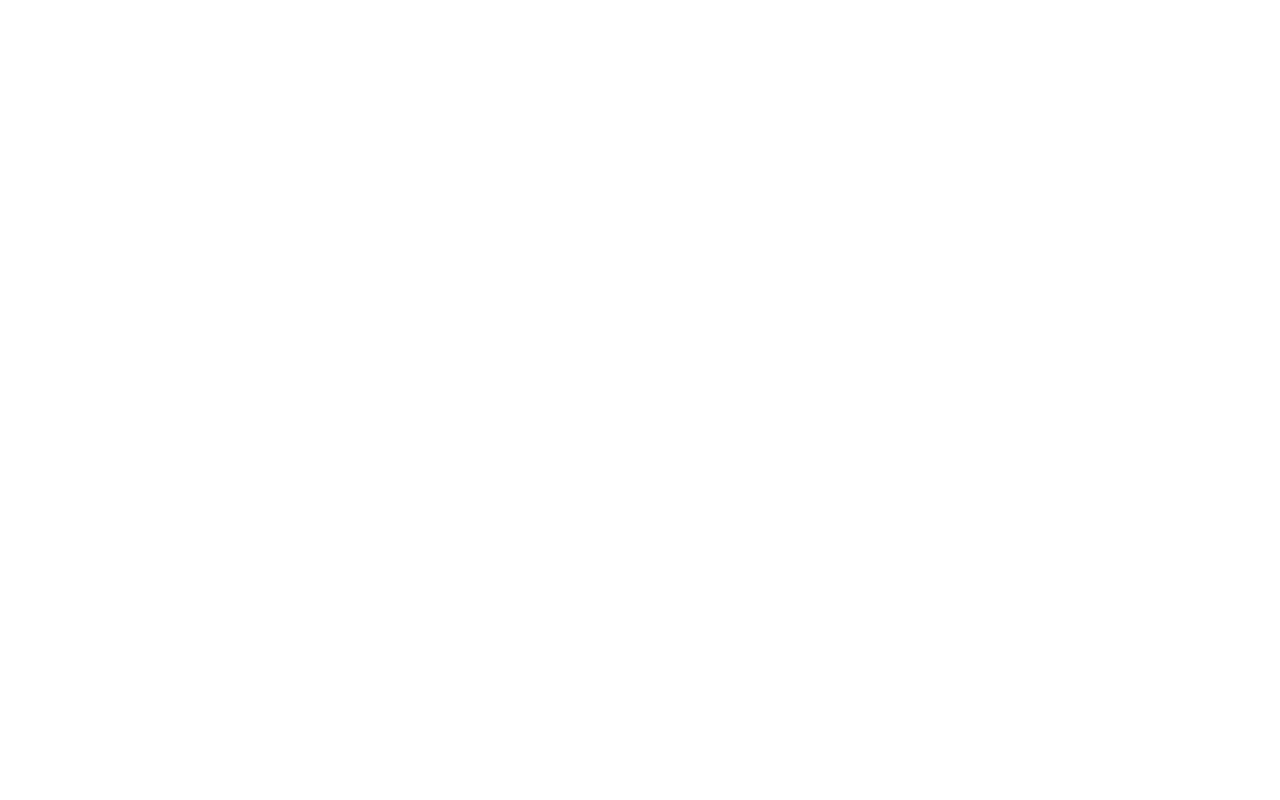
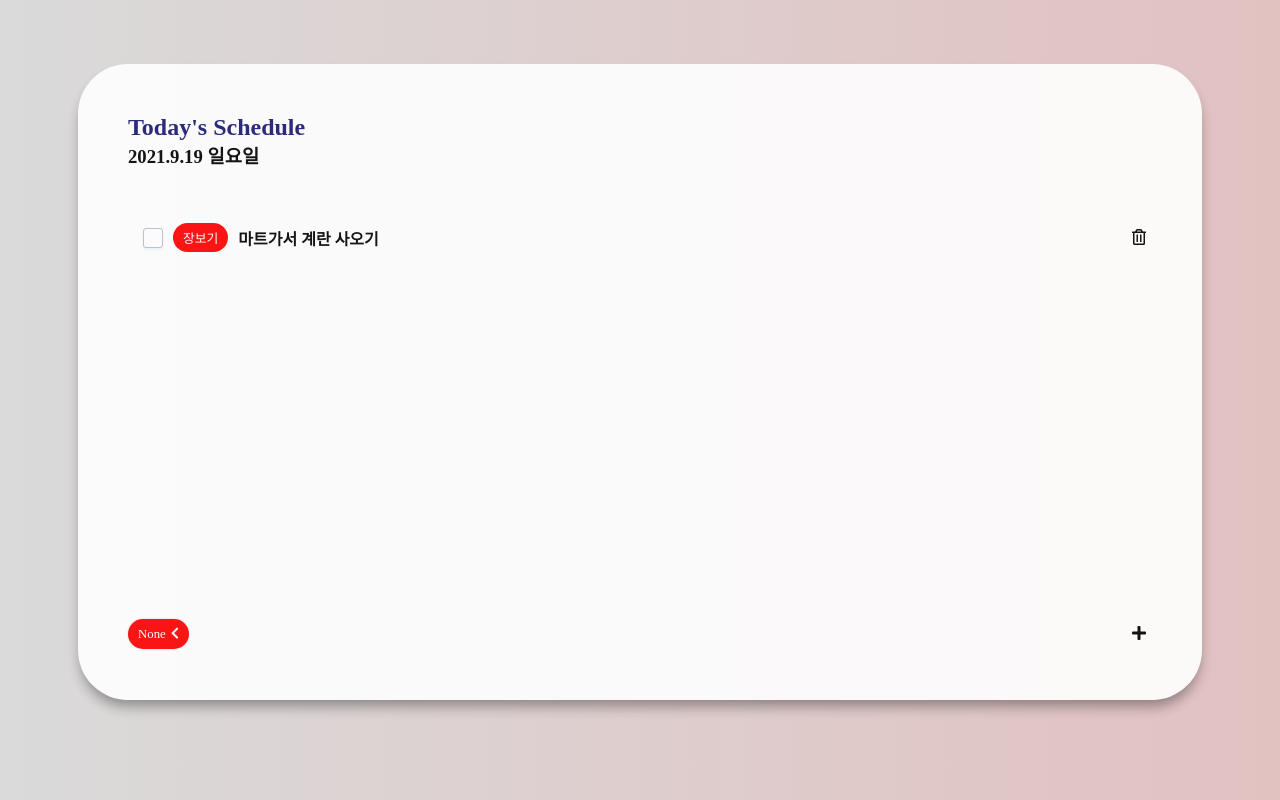
Before and after one commit to jinnnii/Today-s-Schedule, a plain HTML site: page index.html in a window 1280 px wide. Drawn offline with nearby package versions, Linux system fonts and the light colour scheme; a web font is replaced by a local one.

Commit message:
CSS Styling

```diff
--- /dev/null
+++ b/css/checkbox.css
@@ -0,0 +1,63 @@
+input[type=checkbox]+label:hover {
+    color: #353A42;
+    background-color: #F4F7FA;;
+    border-radius: 30px;
+}
+input[type=checkbox]+label{
+    transition : all 300ms ease-in;
+}
+
+input[type=checkbox]:checked+label .todo_name{
+    color: #AEB7C6;
+    text-decoration: line-through;
+}
+
+input[type=checkbox]:checked+label .todo_tag {
+    background-color: #AEB7C6;
+    color:white;
+}
+
+input[type=checkbox]:checked+label .todo_check {
+    background-color: transparent;
+    border-color: transparent;
+    box-shadow: none;
+}
+
+input[type=checkbox]+label .todo_check::after {
+    width: 100%;
+    height: 100%;
+    content: '';
+    display: block;
+    position: absolute;
+    background-image: url('../img/check.png');
+    background-repeat: no-repeat;
+    background-position: center;
+    background-size: 16px 16px;
+    transform: scale(0);
+    transition: transform 300ms cubic-bezier(0.3, 0, 0, 1.5);
+}
+
+input[type=checkbox]:checked+label .todo_check::after {
+    transform: scale(1);
+}
+
+input[type=checkbox]+label  .todo_check::before {
+    top: 0;
+    left: 0;
+    width: 100%;
+    height: 100%;
+    display: block;
+    content: '';
+    position: absolute;
+    border-radius: 50%;
+    background: #8798AA;
+
+    opacity: .8;
+    transform: scale(0);
+}
+
+input[type=checkbox]:checked+label .todo_check::before {
+    opacity: 0;
+    transform: scale(1.3);
+    transition: opacity 300ms cubic-bezier(0.2, 0, 0, 1), transform 400ms cubic-bezier(0.3, 0, 0, 1.4);
+}
--- a/css/mobile.css
+++ b/css/mobile.css
@@ -0,0 +1,128 @@
+@font-face {
+    font-family: 'IM_Hyemin-Bold';
+    src: url('https://cdn.jsdelivr.net/gh/projectnoonnu/noonfonts_2106@1.1/IM_Hyemin-Bold.woff2') format('woff');
+    font-weight: normal;
+    font-style: normal;
+}
+@font-face {
+    font-family: 'IM_Hyemin-Regular';
+    src: url('https://cdn.jsdelivr.net/gh/projectnoonnu/noonfonts_2106@1.1/IM_Hyemin-Regular.woff2') format('woff');
+    font-weight: normal;
+    font-style: normal;
+}
+body{
+    margin:0;
+    background: rgb(218,218,218);
+    background: linear-gradient(90deg, rgba(218,218,218,1) 0%, rgba(226,193,193,1) 100%);
+}
+.body{
+    padding: 50px;
+    margin : 5% auto;
+    width:80%;
+    min-width: 400px;
+    border-radius: 50px;
+    box-shadow: 0px 9px 14px -3px rgba(0,0,0,0.41);
+    background-color: white;
+    opacity: 90%;
+    font-family: 'IM_Hyemin-Regular';
+}
+li,ul{
+    list-style :none;
+    padding: 0;
+}
+h1,h3{
+    margin : 0;
+    font-family: 'IM_Hyemin-Bold';
+}
+
+h1{
+    color: midnightblue;
+}
+
+button{
+    border : none;
+    background: none;
+    cursor : pointer;
+
+}
+
+article{
+    height : 350px;
+    margin: 50px 0;
+}
+article input[type=checkbox]{
+    display: none;
+}
+
+article .todo{
+    display: flex;
+    justify-content: space-between;
+    position:relative;
+}
+
+article .todo_check{
+    width: 18px;
+    height: 18px;
+    position: absolute;
+    background: white;
+    border-radius: 3px;
+    border: 1px solid #b8bfcc;
+    box-shadow: 0 2px 3px #F0F4F8;
+}
+article .todo label{
+    display: flex;
+    align-items: center;
+    cursor: pointer;
+    padding: 5px 15px;
+}
+article .todo_tag_name{
+    margin-left : 30px;
+    display: flex;
+    align-items: center;
+}
+article .todo_tag_name{
+    font-weight: bold;
+}
+article .todo_tag{
+    font-weight: normal;
+    margin-right: 10px;
+    font-size: 0.8em;
+    padding: 5px 10px;
+    background-color: red;
+    border-radius: 15px;
+    color:white;
+}
+
+article .todo_delete{
+    font-size: 1em;
+    transition: all 300ms ease-in;
+}
+article .todo_delete:hover{
+    color: red;
+    transform: scale(1.1);
+}
+footer{
+    display:flex;
+    justify-content:space-between;
+    align-items: center;
+}
+footer .footer_input{
+    width:100%;
+    height: 32px;
+    padding:0 16px;
+    margin: 0 5px;
+    font-size: 1em;
+    font-family: 'IM_Hyemin-Regular';
+    font-weight:bold;
+    border: none;
+    outline: none;
+}
+footer .footer_button{
+    font-size: 1em;
+    vertical-align: middle;
+    transition: all 300ms ease-in;
+}
+
+footer .footer_button:hover {
+    transform: scale(1.1);
+}
--- a/css/tag.css
+++ b/css/tag.css
@@ -0,0 +1,76 @@
+.dropdown {
+    white-space: nowrap;
+    max-width: 100px;
+    background-color: red;
+    border-radius: 15px;
+    box-shadow: 0 0 2px rgb(204, 204, 204);
+    transition: all .5s ease;
+    position: relative;
+    font-size: 0.8em;
+    color: white;
+}
+.dropdown .tag_select {
+    cursor: pointer;
+    display: flex;
+    align-items: center;
+    padding: 5px 10px;
+}
+.dropdown .tag_select span{
+    margin-right: 5px;
+    overflow:hidden;
+    text-overflow: ellipsis;
+}
+.dropdown .tag_select > i {
+    font-size: 13px;
+    color: white;
+    cursor: pointer;
+    transition: all .3s ease-in-out;
+    line-height: 20px
+}
+.dropdown:hover {
+    box-shadow: 0 0 4px rgb(204, 204, 204)
+}
+.dropdown:active {
+    background-color: #f8f8f8
+}
+.dropdown.active:hover,
+.dropdown.active {
+    box-shadow: 0 0 4px rgb(204, 204, 204);
+    border-radius: 2px 2px 0 0;
+    background-color: #f8f8f8;
+    color:#474747;
+}
+.dropdown.active .tag_select > i {
+    transform: rotate(-90deg);
+    color:#474747;
+}
+.dropdown .dropdown-menu {
+    position: absolute;
+    background-color: #fff;
+    width: 100%;
+    left: 0;
+    margin-top: 1px;
+    box-shadow: 0 1px 2px rgb(204, 204, 204);
+    border-radius: 0 1px 2px 2px;
+    overflow: hidden;
+    display: none;
+    overflow-y: auto;
+    z-index: 9;
+}
+.dropdown .dropdown-menu li {
+    padding: 10px;
+    transition: all .2s ease-in-out;
+    cursor: pointer;
+    overflow:hidden;
+    text-overflow: ellipsis;
+}
+.dropdown .dropdown-menu {
+    padding: 0;
+    list-style: none
+}
+.dropdown .dropdown-menu li:hover {
+    background-color: #f2f2f2
+}
+.dropdown .dropdown-menu li:active {
+    background-color: #e2e2e2
+}
--- a/index.html
+++ b/index.html
@@ -8,8 +8,10 @@
     <title>Today's Schedule</title>
     <link rel="stylesheet" href="css/mobile.css">
     <link rel="stylesheet" href="css/tag.css">
+    <link rel="stylesheet" href="css/checkbox.css">
 
     <script src="script/main.js" defer></script>
+    <script src="http://code.jquery.com/jquery-latest.min.js"></script>
     <script src="script/tag.js" defer></script>
 
     <!--Font Awesome -->
@@ -23,7 +25,51 @@
 </head>
 
 <body>
+    <section class="body">
+        <header>
+            <h1>Today's Schedule</h1>
+            <h3>2021.9.19 일요일</h3>
+        </header>
+        <article>
+            <ul class="todos">
+                <li class="todo_row">
+                    <div class="todo">
+                        <input type="checkbox" name="check" id="todo_1">
+                        <label for="todo_1">
+                            <span class="todo_check"></span>
+                            <div class="todo_tag_name">
+                                <span class="todo_tag">장보기</span>
+                                <span class="todo_name">마트가서 계란 사오기</span>
+                            </div>
+                        </label>
+                        <button class="todo_delete">
+                            <i class="far fa-trash-alt"></i>
+                        </button>
+                    </div>
+                </li>
 
+            </ul>
+        </article>
+        <footer>
+            <div class="dropdown">
+                <div class="tag_select">
+                    <span>None</span>
+                    <i class="fa fa-chevron-left"></i>
+                </div>
+                <input type="hidden" name="tag">
+                <ul class="dropdown-menu">
+                    <li id="tag_1">장보기</li>
+                    <li id="tag_2">스터디</li>
+                    <li id="tag_3">asdfdfasf</li>
+                    <li id="tag_4">스터asdfaffasdfadfa디</li>
+                </ul>
+            </div>
+            <input type="text" class="footer_input">
+            <button class="footer_button">
+                <i class="fas fa-plus"></i>
+            </button>
+        </footer>
+    </section>
 </body>
 
 </html>
--- a/script/tag.js
+++ b/script/tag.js
@@ -0,0 +1,22 @@
+/*Dropdown Menu*/
+$('.dropdown').click(function () {
+    $(this).attr('tabindex', 1).focus();
+    $(this).toggleClass('active');
+    $(this).find('.dropdown-menu').slideToggle(300);
+});
+$('.dropdown').focusout(function () {
+    $(this).removeClass('active');
+    $(this).find('.dropdown-menu').slideUp(300);
+});
+$('.dropdown .dropdown-menu li').click(function () {
+    $(this).parents('.dropdown').find('span').text($(this).text());
+    $(this).parents('.dropdown').find('input').attr('value', $(this).attr('id'));
+});
+/*End Dropdown Menu*/
+
+
+$('.dropdown-menu li').click(function () {
+    var input = '<strong>' + $(this).parents('.dropdown').find('input').val() + '</strong>',
+        msg = '<span class="msg">Hidden input value: ';
+    $('.msg').html(msg + input + '</span>');
+});
```
Also changed, not shown: img/check.png (added).
